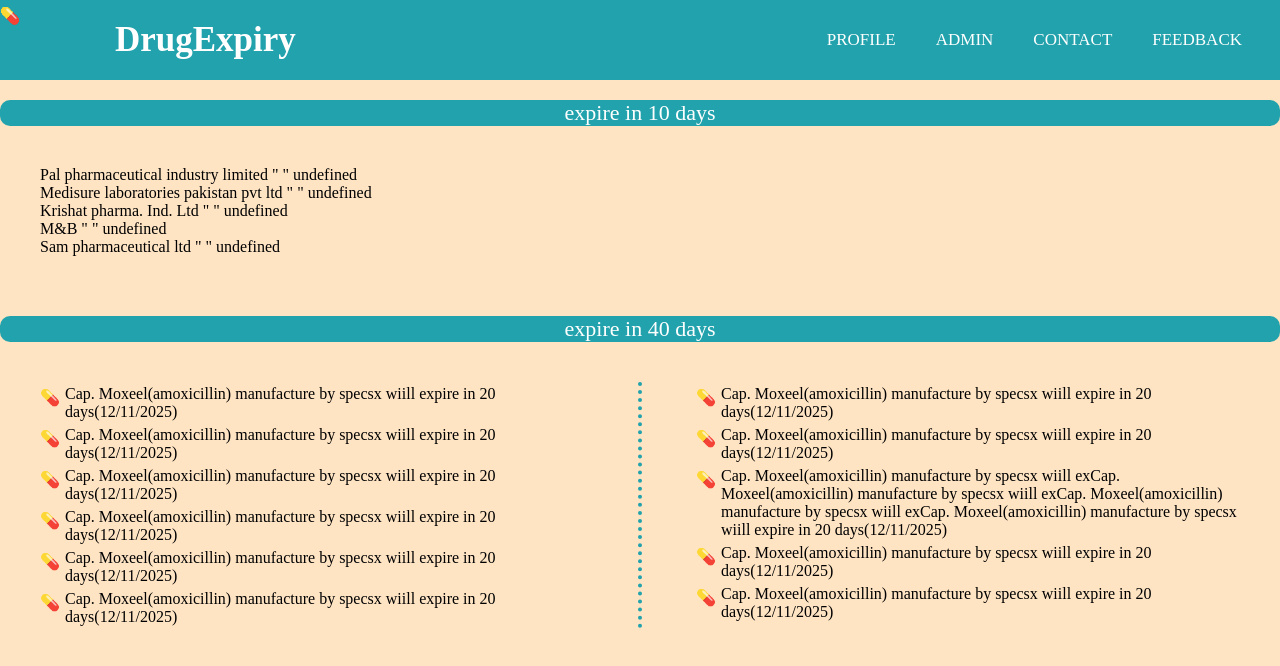
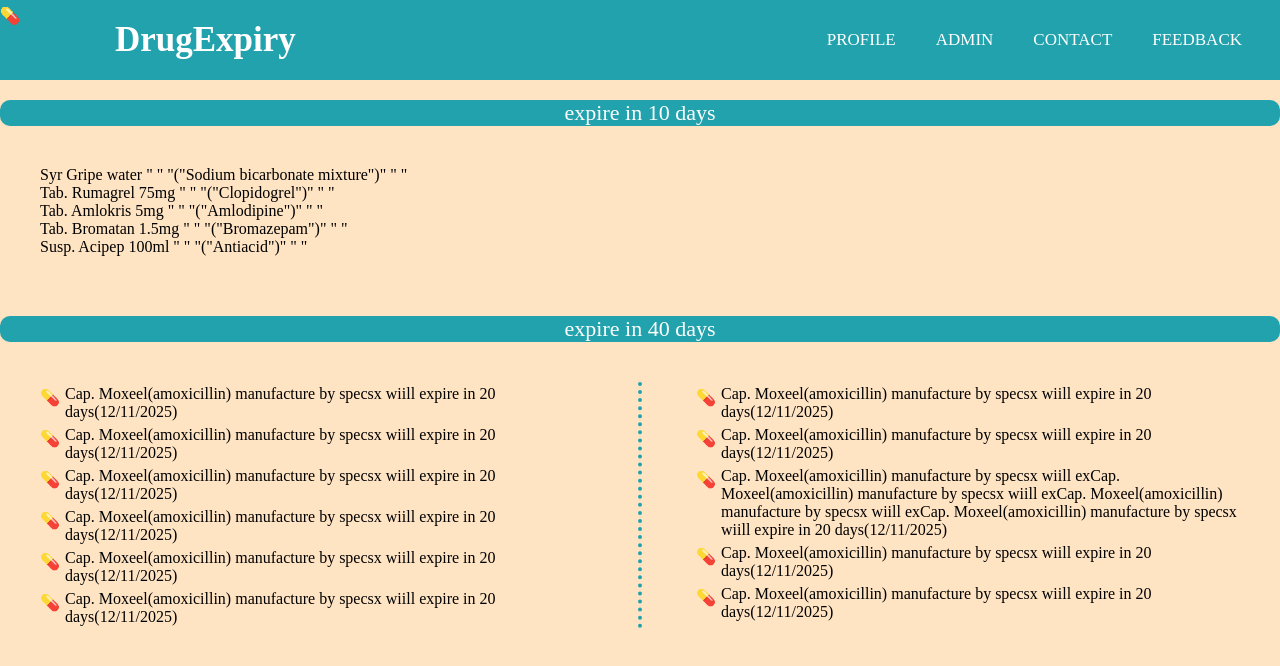
Before and after one commit to kabsyakskabeer/123zx, a plain HTML site: page list.html in a window 1280 px wide. Drawn offline with Linux system fonts and the light colour scheme.

Commit message:
brand name

```diff
--- a/list.html
+++ b/list.html
@@ -92,7 +92,7 @@
 
                    for (let index = 0; index < myDrugs.length; index++) {
                         const element = myDrugs[index];
-                        theString += `<li>${element.company_name} " " ${element.branch_name}</li>`;
+                        theString += `<li>${element.brand_name} " " "("${element.chemical_name}")" " " </li>`;
 
                       //  theString += `<li id=${(element.branch_name).replace(/\s/g, '')}> <span id="drug-name">${element.company_name} </span>  <span id="drug-quantity">  </span> <span id="drug-price">${element.expiry_date}</span> </li>`;
 
```
